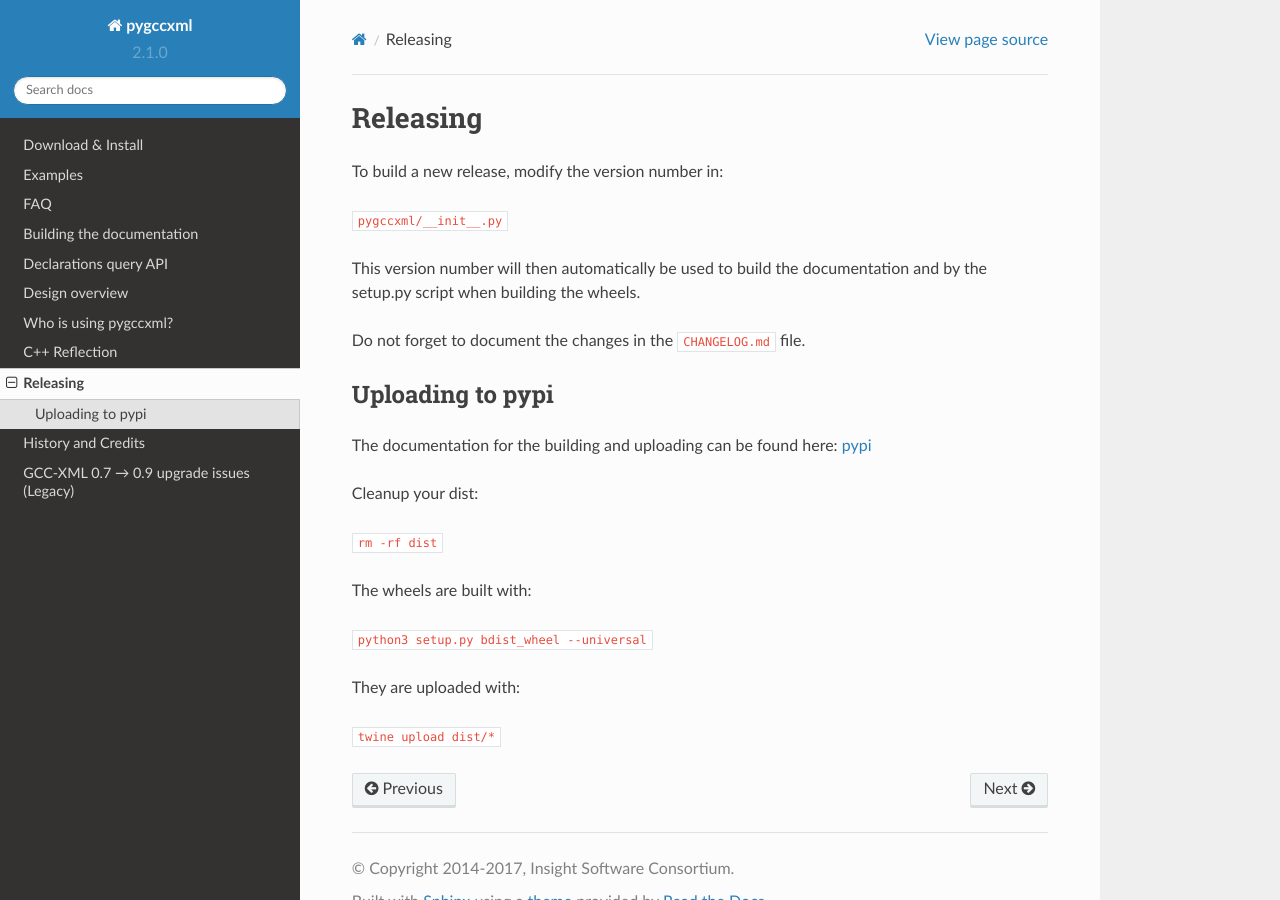
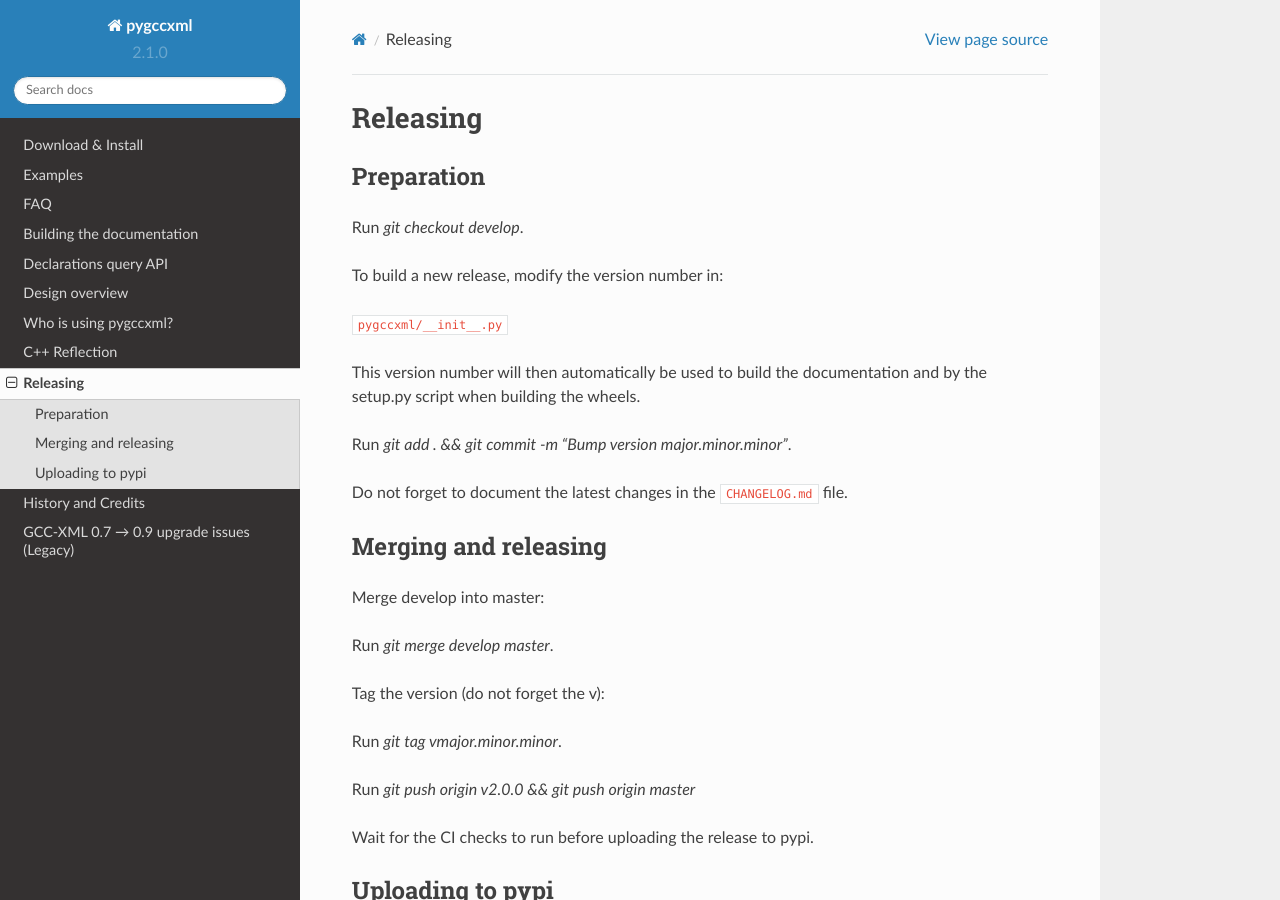
Before and after one commit to CastXML/pygccxml, a Sphinx documentation site: the page built from docs/releasing.rst, in a window 1280 px wide and 900 px high. Built offline with Sphinx 7.4.7 and the Read the Docs theme 2.0.0, drawn with Linux system fonts in a browser that asks for light colours; pages that are not in the unit, such as notebooks, are missing from menus; the version number is read from the project's files by our own code.

Commit message:
docs: update documentation about releases

```diff
--- a/docs/releasing.rst
+++ b/docs/releasing.rst
@@ -1,5 +1,10 @@
 Releasing
 =========
+
+Preparation
+-----------
+
+Run `git checkout develop`.
 
 To build a new release, modify the version number in:
 
@@ -8,7 +13,24 @@ To build a new release, modify the version number in:
 This version number will then automatically be used to build
 the documentation and by the setup.py script when building the wheels.
 
-Do not forget to document the changes in the ``CHANGELOG.md`` file.
+Run `git add . && git commit -m "Bump version major.minor.minor"`.
+
+Do not forget to document the latest changes in the ``CHANGELOG.md`` file.
+
+Merging and releasing
+---------------------
+
+Merge develop into master:
+
+Run `git merge develop master`.
+
+Tag the version (do not forget the v):
+
+Run `git tag vmajor.minor.minor`.
+
+Run `git push origin v2.0.0 && git push origin master`
+
+Wait for the CI checks to run before uploading the release to pypi.
 
 Uploading to pypi
 -----------------
```
